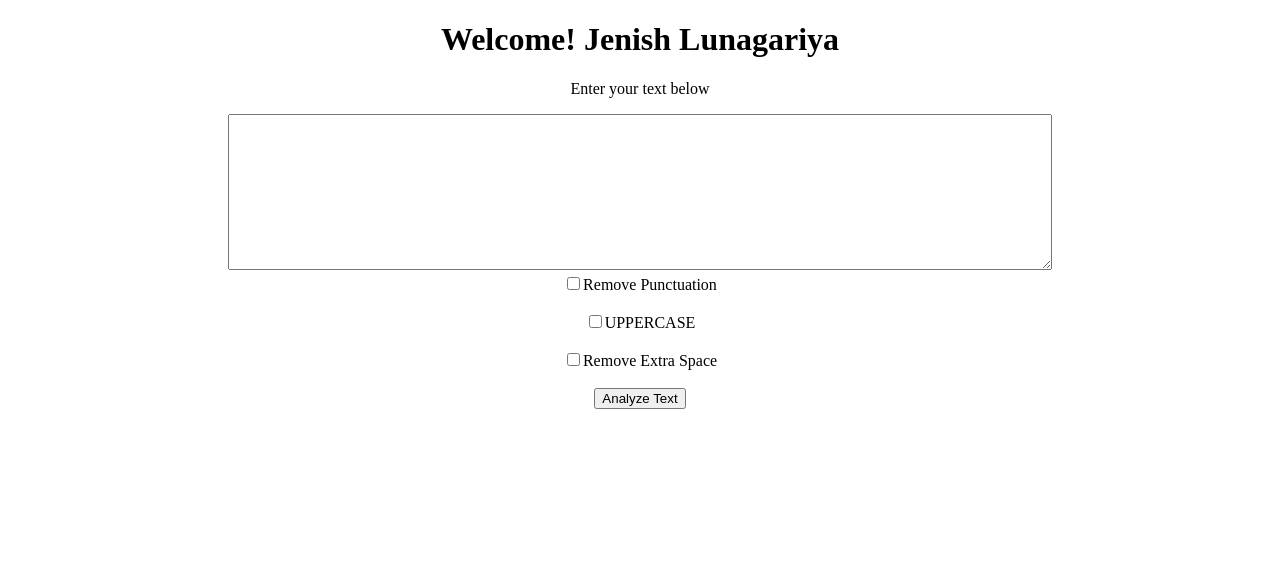
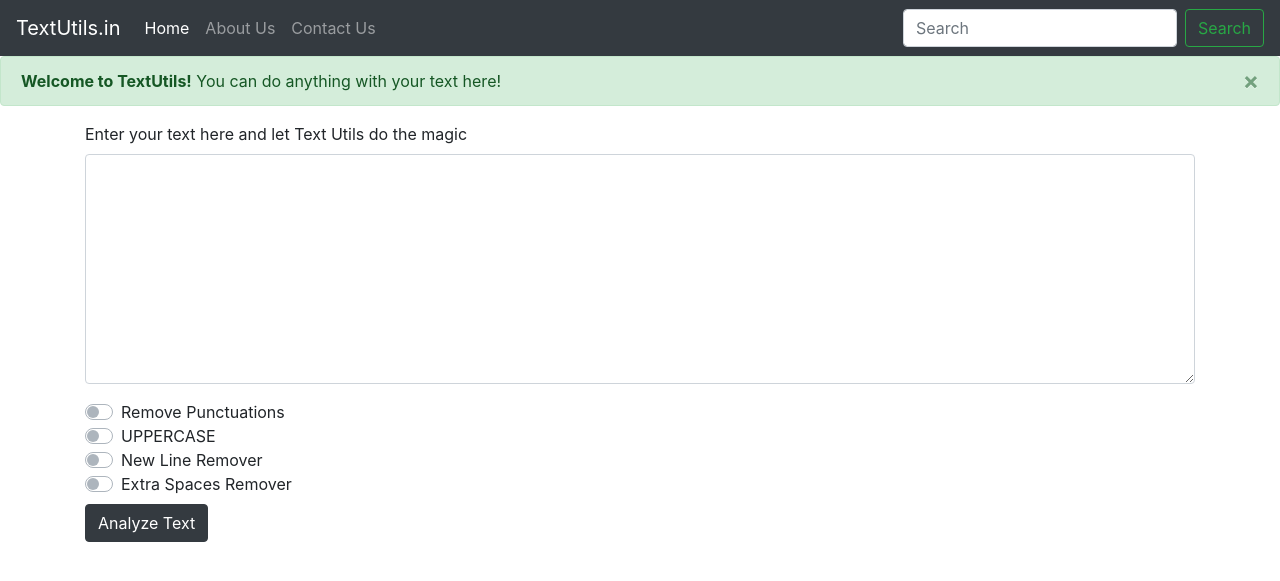
Before and after one commit to JenishLunagariya/Python_Files, a Django app: page / in a window 1280 px wide. Shown: the top 581 px of the page. Run offline with Django 4.2, Linux system fonts and the light colour scheme; some libraries are stand-ins or nearby versions.

Commit message:
completed textutils basic website with UI

```diff
--- a/P2/P2/views.py
+++ b/P2/P2/views.py
@@ -1,46 +1,60 @@
-# I have created this file
-from string import punctuation
+
+# I have created this file - Harry
 from django.http import HttpResponse
 from django.shortcuts import render
 
-params = {'name':'Jenish Lunagariya'}
 
 def index(request):
-    # return HttpResponse("Home")
-    return render(request,'index.html',params)
+    return render(request, 'index.html')
+
 
 def analyze(request):
-    # get the text
-    djtext = request.GET.get('text','defualt')
-    # check box value
-    removepunc = request.GET.get('removepunc','off')
-    fullcaps=request.GET.get('fullcaps','off')
-    extraspaceremove = request.GET.get('extraspaceremove','off')
-    # removepunc
+    #Get the text
+    djtext = request.POST.get('text', 'default')
+
+    # Check checkbox values
+    removepunc = request.POST.get('removepunc', 'off')
+    fullcaps = request.POST.get('fullcaps', 'off')
+    newlineremover = request.POST.get('newlineremover', 'off')
+    extraspaceremover = request.POST.get('extraspaceremover', 'off')
+
+    #Check which checkbox is on
     if removepunc == "on":
+        punctuations = '''!()-[]{};:'"\,<>./?@#$%^&*_~'''
         analyzed = ""
-        punctuations = '''!()-[]{};:'"\,<>./?@#$%^&*_~'''
         for char in djtext:
             if char not in punctuations:
-                analyzed+=char
-        params = {'purpose':'Removed Punctuations','analyzed_text':analyzed}
+                analyzed = analyzed + char
 
-        return render(request,"analyze.html",params)
-    # fullcaps
-    elif fullcaps == "on":
-        analyzed = djtext.upper()
-        params = {'purpose':'Full Caps','analyzed_text':analyzed}
-        return render(request,"analyze.html",params)
-    # extraspaceremove
-    elif extraspaceremove == "on":
+        params = {'purpose':'Removed Punctuations', 'analyzed_text': analyzed}
+        djtext = analyzed
+
+    if(fullcaps=="on"):
+        analyzed = ""
+        for char in djtext:
+            analyzed = analyzed + char.upper()
+
+        params = {'purpose': 'Changed to Uppercase', 'analyzed_text': analyzed}
+        djtext = analyzed
+
+    if(extraspaceremover=="on"):
         analyzed = ""
         for index, char in enumerate(djtext):
-            if djtext[index] == " " and djtext[index+1]==" ":
-                pass
-            else:
-                analyzed+=djtext[index]
-        params = {'purpose':'Remove Extra Space','analyzed_text':analyzed}
-        return render(request,'analyze.html',params)
-    # no check
-    else:
-        return HttpResponse("please check any of box")
+            if not(djtext[index] == " " and djtext[index+1]==" "):
+                analyzed = analyzed + char
+
+        params = {'purpose': 'Removed NewLines', 'analyzed_text': analyzed}
+        djtext = analyzed
+
+    if (newlineremover == "on"):
+        analyzed = ""
+        for char in djtext:
+            if char != "\n" and char!="\r":
+                analyzed = analyzed + char
+
+        params = {'purpose': 'Removed NewLines', 'analyzed_text': analyzed}
+
+    if(removepunc != "on" and newlineremover!="on" and extraspaceremover!="on" and fullcaps!="on"):
+        return HttpResponse("please select any operation and try again")
+
+    return render(request, 'analyze.html', params)
--- a/P2/templates/index.html
+++ b/P2/templates/index.html
@@ -1,26 +1,92 @@
-<!DOCTYPE html>
+
+
+<!doctype html>
 <html lang="en">
-<head>
-    <meta charset="UTF-8">
-    <meta http-equiv="X-UA-Compatible" content="IE=edge">
-    <meta name="viewport" content="width=device-width, initial-scale=1.0">
-    <title>Index Page Hai</title>
-</head>
-<body>
-    <center><h1>Welcome! {{name}}</h1>
-    <p>Enter your text below</p>
-    <form action="/analyze" method="get">
-        <textarea name="text" id="text" cols="100" rows="10"></textarea>
-        <br>
-        <input type="checkbox" name="removepunc">Remove Punctuation<br>
-        <br>
-        <input type="checkbox" name="fullcaps">UPPERCASE<br>
-        <br>
-        <input type="checkbox" name="extraspaceremover">Remove Extra Space<br>
-        <br>
-        <button type="submit">Analyze Text</button>
+  <head>
+    <!-- Required meta tags -->
+    <meta charset="utf-8">
+    <meta name="viewport" content="width=device-width, initial-scale=1, shrink-to-fit=no">
+
+    <!-- Bootstrap CSS -->
+    <link rel="stylesheet" href="https://stackpath.bootstrapcdn.com/bootstrap/4.2.1/css/bootstrap.min.css" integrity="sha384-GJzZqFGwb1QTTN6wy59ffF1BuGJpLSa9DkKMp0DgiMDm4iYMj70gZWKYbI706tWS" crossorigin="anonymous">
+
+    <title>Text Utils</title>
+  </head>
+  <body>
+<nav class="navbar navbar-expand-lg navbar-dark bg-dark">
+  <a class="navbar-brand" href="#">TextUtils.in</a>
+  <button class="navbar-toggler" type="button" data-toggle="collapse" data-target="#navbarNavDropdown" aria-controls="navbarNavDropdown" aria-expanded="false" aria-label="Toggle navigation">
+    <span class="navbar-toggler-icon"></span>
+  </button>
+  <div class="collapse navbar-collapse" id="navbarNavDropdown">
+    <ul class="navbar-nav">
+      <li class="nav-item active">
+        <a class="nav-link" href="#">Home <span class="sr-only">(current)</span></a>
+      </li>
+      <li class="nav-item">
+        <a class="nav-link" href="#">About Us</a>
+      </li>
+      <li class="nav-item">
+        <a class="nav-link" href="#">Contact Us</a>
+      </li>
+
+    </ul>
+  </div>
+  <form class="form-inline">
+    <input class="form-control mr-sm-2" type="search" placeholder="Search" aria-label="Search">
+    <button class="btn btn-outline-success my-2 my-sm-0" type="submit">Search</button>
+  </form>
+</nav>
+
+
+<div class="alert alert-success alert-dismissible fade show" role="alert">
+  <strong>Welcome to TextUtils!</strong> You can do anything with your text here!
+  <button type="button" class="close" data-dismiss="alert" aria-label="Close">
+    <span aria-hidden="true">×</span>
+  </button>
+</div>
+
+
+<div class="container">
+
+  <form action='/analyze' method='post'>
+    {% csrf_token %}
+
+
+  <div class="form-group">
+    <label for="exampleFormControlTextarea1">Enter your text here and let Text Utils do the magic</label>
+    <textarea class="form-control" name='text' id="exampleFormControlTextarea1" rows="9"></textarea>
+  </div>
+
+<div class="custom-control custom-switch">
+  <input type="checkbox" name="removepunc" class="custom-control-input" id="customSwitch1">
+  <label class="custom-control-label" for="customSwitch1">Remove Punctuations</label>
+</div>
+
+  <div class="custom-control custom-switch">
+  <input type="checkbox" name="fullcaps" class="custom-control-input" id="customSwitch2">
+  <label class="custom-control-label" for="customSwitch2">UPPERCASE</label>
+</div>
+
+  <div class="custom-control custom-switch">
+  <input type="checkbox"  name="newlineremover" class="custom-control-input" id="customSwitch3">
+  <label class="custom-control-label" for="customSwitch3">New Line Remover</label>
+</div>
+
+  <div class="custom-control custom-switch">
+  <input type="checkbox"  name="extraspaceremover" class="custom-control-input" id="customSwitch4">
+  <label class="custom-control-label" for="customSwitch4">Extra Spaces Remover</label>
+</div>
+
+<button type="submit" class="btn btn-dark mt-2">Analyze Text</button>
     </form>
-    </center>
+</div>
 
-</body>
+
+    <!-- Optional JavaScript -->
+    <!-- jQuery first, then Popper.js, then Bootstrap JS -->
+    <script src="https://code.jquery.com/jquery-3.3.1.slim.min.js" integrity="sha384-q8i/X+965DzO0rT7abK41JStQIAqVgRVzpbzo5smXKp4YfRvH+8abtTE1Pi6jizo" crossorigin="anonymous"></script>
+    <script src="https://cdnjs.cloudflare.com/ajax/libs/popper.js/1.14.6/umd/popper.min.js" integrity="sha384-wHAiFfRlMFy6i5SRaxvfOCifBUQy1xHdJ/yoi7FRNXMRBu5WHdZYu1hA6ZOblgut" crossorigin="anonymous"></script>
+    <script src="https://stackpath.bootstrapcdn.com/bootstrap/4.2.1/js/bootstrap.min.js" integrity="sha384-B0UglyR+jN6CkvvICOB2joaf5I4l3gm9GU6Hc1og6Ls7i6U/mkkaduKaBhlAXv9k" crossorigin="anonymous"></script>
+  </body>
 </html>
```
Also changed, not shown: P2/templates/analyze.html (+60 -11 lines).
